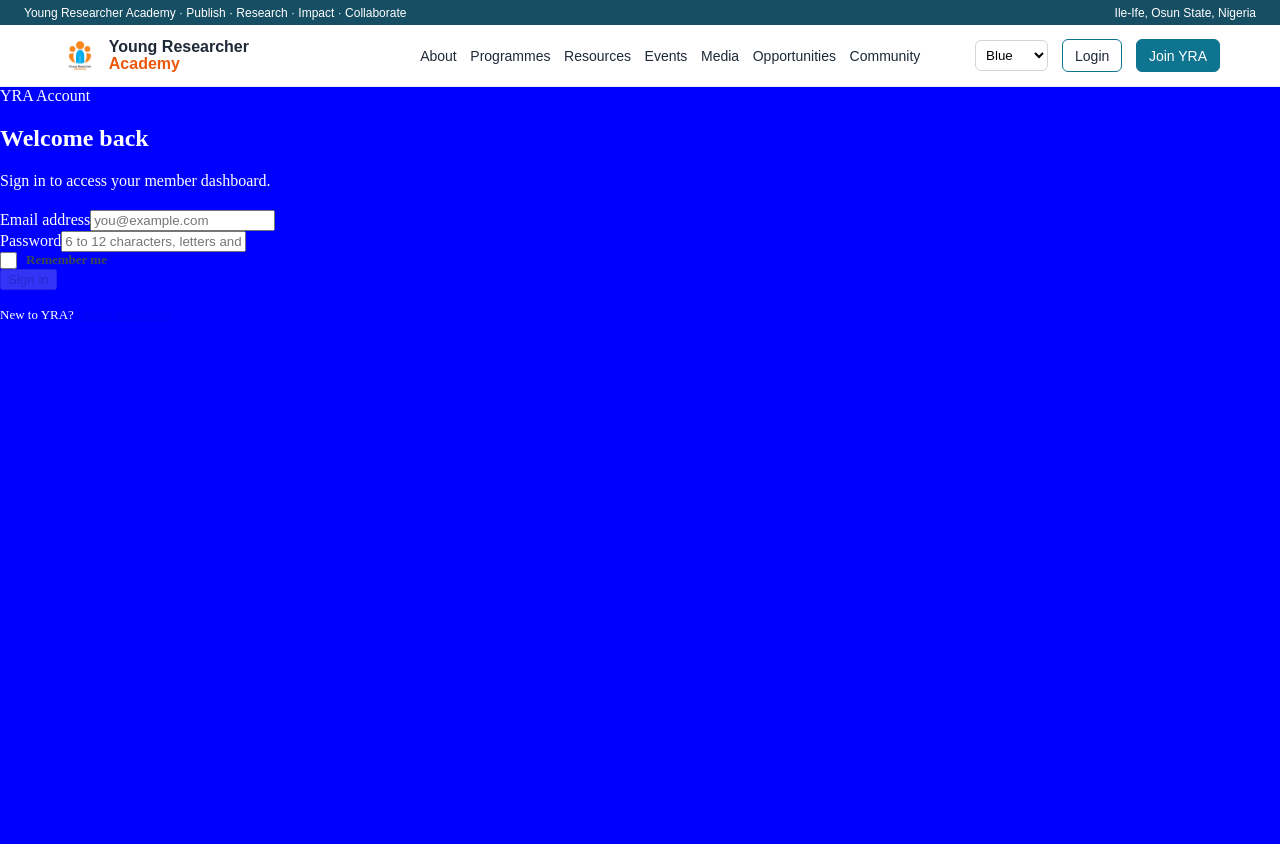
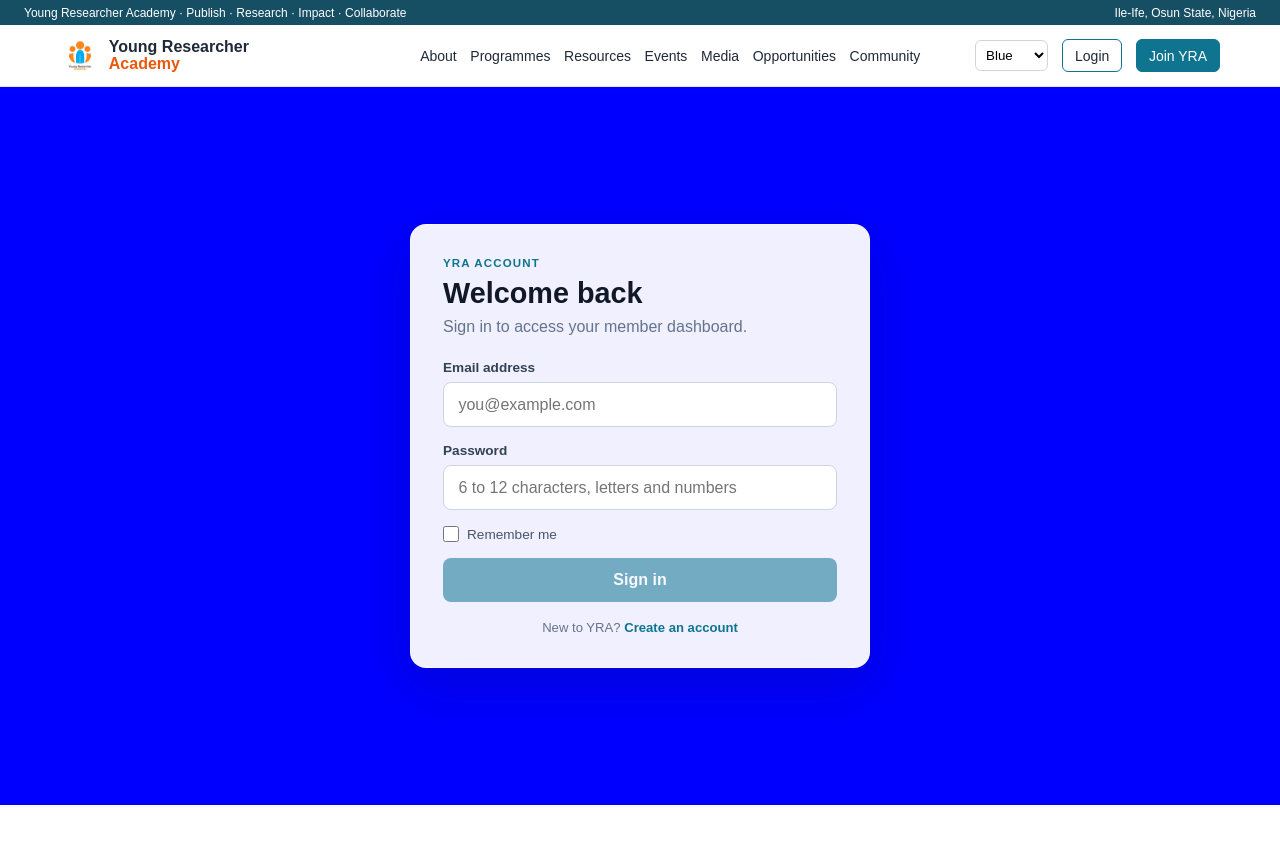
Before and after one commit to obuhdaniel/cohort-8-week6-assignment, an Angular app: page /login in a window 1280 px wide. Shown: the top 844 px of the page. After the commit the page ends 805 px from the top, so only its background shows below. Built offline with nearby package versions, Linux system fonts and the light colour scheme.

Commit message:
feat: wire up login service

```diff
--- a/src/app/Components/login-form/login-form.css
+++ b/src/app/Components/login-form/login-form.css
@@ -1,39 +1,174 @@
+:host {
+  display: block;
+  font-family: Arial, sans-serif;
+}
+
+.section {
+  display: grid;
+  min-height: calc(100dvh - 82px);
+  place-items: center;
+  padding: 3rem 1rem;
+}
+
+.container {
+  width: min(100%, 460px);
+}
+
+.card {
+  padding: 2rem;
+  border: 1px solid rgba(255, 255, 255, 0.55);
+  border-radius: 16px;
+  background: rgba(255, 255, 255, 0.94);
+  box-shadow: 0 18px 50px rgba(15, 23, 42, 0.18);
+  backdrop-filter: blur(8px);
+}
+
+.eyebrow {
+  margin-bottom: 0.45rem;
+  color: #0e7490;
+  font-size: 0.72rem;
+  font-weight: 800;
+  letter-spacing: 0.1em;
+  text-transform: uppercase;
+}
+
+h2 {
+  margin: 0;
+  color: #111827;
+  font-size: 1.8rem;
+}
+
+.card > p {
+  margin: 0.55rem 0 0;
+  color: #64748b;
+}
+
+.form {
+  display: grid;
+  gap: 1rem;
+  margin-top: 1.5rem;
+}
+
+.field {
+  display: grid;
+  gap: 0.4rem;
+}
+
+.field label {
+  color: #334155;
+  font-size: 0.85rem;
+  font-weight: 700;
+}
+
+.field input {
+  width: 100%;
+  padding: 0.8rem 0.9rem;
+  border: 1px solid #cbd5e1;
+  border-radius: 8px;
+  outline: none;
+  background: white;
+  color: #0f172a;
+  font: inherit;
+  transition: border-color 150ms ease, box-shadow 150ms ease;
+}
+
+.field input:focus {
+  border-color: #0891b2;
+  box-shadow: 0 0 0 3px rgba(8, 145, 178, 0.14);
+}
+
+.field.invalid input {
+  border-color: #dc2626;
+  box-shadow: 0 0 0 3px rgba(220, 38, 38, 0.1);
+}
+
 .error-list {
-  margin: 6px 0 0;
-  padding-left: 18px;
-  color: var(--danger);
-  font-size: 13px;
-  font-weight: 650;
+  margin: 0;
+  padding-left: 1.1rem;
+  color: #b91c1c;
+  font-size: 0.78rem;
 }
 
 .error-list li + li {
-  margin-top: 3px;
-}
-
-.field.invalid input {
-  border-color: var(--danger);
-  box-shadow: 0 0 0 3px rgba(225, 77, 77, 0.12);
+  margin-top: 0.2rem;
 }
 
 .checkbox-row {
   display: flex;
   align-items: center;
-  gap: 9px;
-  font-size: 13px;
-  font-weight: 650;
-  color: #3b4851;
+  gap: 0.5rem;
+  color: #475569;
+  font-size: 0.85rem;
   cursor: pointer;
 }
 
 .checkbox-row input {
-  width: 17px;
-  height: 17px;
-  accent-color: var(--teal);
+  width: 1rem;
+  height: 1rem;
   margin: 0;
+  accent-color: #0e7490;
 }
 
-button[disabled] {
+.notice {
+  padding: 0.75rem;
+  border-radius: 8px;
+  font-size: 0.84rem;
+}
+
+.notice.success {
+  border: 1px solid #86efac;
+  background: #f0fdf4;
+  color: #166534;
+}
+
+.notice.error {
+  border: 1px solid #fca5a5;
+  background: #fef2f2;
+  color: #991b1b;
+}
+
+.btn {
+  width: 100%;
+  padding: 0.8rem 1rem;
+  border: 0;
+  border-radius: 8px;
+  background: #0e7490;
+  color: white;
+  font: inherit;
+  font-weight: 700;
+  cursor: pointer;
+  transition: background 150ms ease, transform 150ms ease;
+}
+
+.btn:hover:not(:disabled) {
+  background: #155e75;
+  transform: translateY(-1px);
+}
+
+.btn:disabled {
   opacity: 0.55;
   cursor: not-allowed;
-  transform: none;
 }
+
+.signup-link {
+  margin-top: 1.1rem !important;
+  font-size: 0.82rem;
+  text-align: center;
+}
+
+.link {
+  color: #0e7490;
+  font-weight: 700;
+  text-decoration: none;
+}
+
+@media (max-width: 520px) {
+  .section {
+    align-items: start;
+    padding-top: 2rem;
+  }
+
+  .card {
+    padding: 1.4rem;
+  }
+}
--- a/src/app/Components/login-form/login-form.html
+++ b/src/app/Components/login-form/login-form.html
@@ -1,11 +1,11 @@
 <section class="section">
-  <div class="container" style="max-width: 560px">
+  <div class="container">
     <div class="card">
       <div class="eyebrow">YRA Account</div>
       <h2>Welcome back</h2>
       <p>Sign in to access your member dashboard.</p>
 
-      <form class="form" style="margin-top: 20px" novalidate (submit)="onSubmit($event)">
+      <form class="form" novalidate (submit)="onSubmit($event)">
         <div class="field" [class.invalid]="showEmailError()">
           <label for="login-email">Email address</label>
           <input
@@ -48,10 +48,14 @@
         </label>
 
         @if (submitted()) {
-          <div class="notice">
+          <div class="notice success" role="status">
             Signed in as <b>{{ loginModel().email }}</b
             >. Welcome back.
           </div>
+        }
+
+        @if (submissionError()) {
+          <div class="notice error" role="alert">{{ submissionError() }}</div>
         }
 
         <button
@@ -63,7 +67,7 @@
         </button>
       </form>
 
-      <p style="font-size: 13px; margin-top: 17px">
+      <p class="signup-link">
         New to YRA? <a class="link" routerLink="/join">Create an account</a>
       </p>
     </div>
--- a/src/app/Components/login-form/login-form.ts
+++ b/src/app/Components/login-form/login-form.ts
@@ -1,5 +1,6 @@
-import { Component, computed, signal } from '@angular/core';
+import { Component, computed, inject, signal } from '@angular/core';
 import { RouterLink } from '@angular/router';
+import { LoginCredentials, LoginService } from '../../services/login-service';
 import {
   email,
   form,
@@ -14,21 +15,17 @@
   submit,
 } from '@angular/forms/signals';
 
-export interface LoginData {
-  email: string;
-  password: string;
-  rememberMe: boolean;
-}
-
-const AUTH_LATENCY_MS = 700;
+export type LoginData = LoginCredentials;
 
 @Component({
   imports: [FormField, RouterLink],
   selector: 'app-login-form',
-  styleUrls: ['../../app.css', './login-form.css'],
+  styleUrl: './login-form.css',
   templateUrl: './login-form.html',
 })
 export class LoginForm {
+  private readonly loginService = inject(LoginService);
+
   readonly loginModel = signal<LoginData>({
     email: '',
     password: '',
@@ -38,6 +35,7 @@
   readonly loginForm = form(this.loginModel, this.validations);
 
   readonly submitted = signal(false);
+  readonly submissionError = signal('');
 
   readonly showEmailError = computed(
     () => this.loginForm.email().touched() && this.loginForm.email().invalid(),
@@ -49,12 +47,19 @@
 
   private readonly submitOptions: FormSubmitOptions<unknown, LoginData> = {
     action: async () => {
-      await new Promise((resolve) => setTimeout(resolve, AUTH_LATENCY_MS));
-      this.submitted.set(true);
+      try {
+        await this.loginService.login({ ...this.loginModel() });
+        this.submitted.set(true);
+      } catch (error) {
+        this.submissionError.set(
+          error instanceof Error ? error.message : 'Login failed. Please try again.',
+        );
+      }
       return undefined;
     },
     onInvalid: () => {
       this.submitted.set(false);
+      this.submissionError.set('Please correct the highlighted fields.');
     },
   };
 
@@ -73,6 +78,7 @@
   async onSubmit(event: Event): Promise<void> {
     event.preventDefault();
     this.submitted.set(false);
+    this.submissionError.set('');
     await submit(this.loginForm, this.submitOptions);
   }
 }
--- /dev/null
+++ b/src/app/services/login-service.ts
@@ -0,0 +1,24 @@
+import { Injectable } from '@angular/core';
+
+export interface LoginCredentials {
+  email: string;
+  password: string;
+  rememberMe: boolean;
+}
+
+@Injectable({ providedIn: 'root' })
+export class LoginService {
+  login(credentials: LoginCredentials): Promise<void> {
+    return new Promise((resolve, reject) => {
+      setTimeout(() => {
+        if (!credentials.email || !credentials.password) {
+          reject(new Error('Email and password are required.'));
+          return;
+        }
+
+        console.log('Login credentials submitted:', credentials);
+        resolve();
+      }, 700);
+    });
+  }
+}
```
